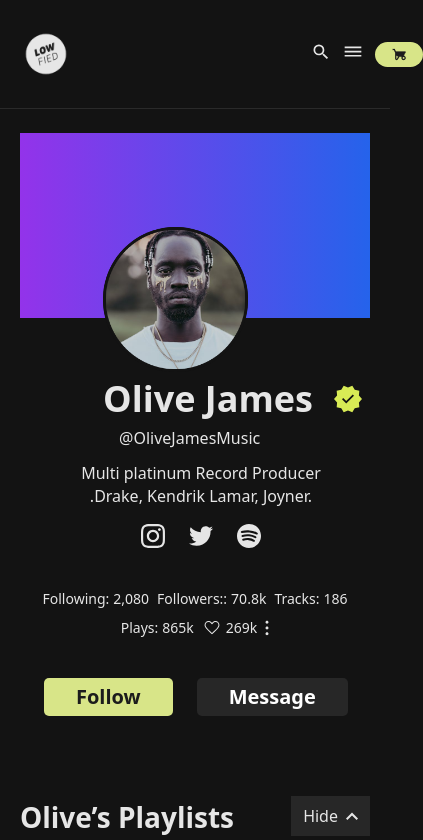
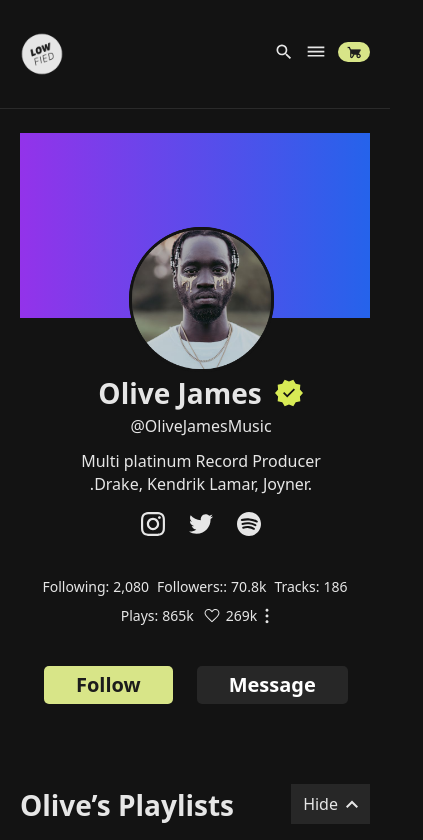
Before and after one commit to nahianhasan161/musicc, a Next.js app: page /artist in a window 390 px wide. Shown: the top 840 px of the page, 423 px wide, since content can reach past the window. Built offline with nearby package versions, Linux system fonts and the light colour scheme.

Commit message:
update responsive

```diff
--- /dev/null
+++ b/src/components/layout/index.js
@@ -0,0 +1,18 @@
+
+import React from 'react'
+
+const LayOut = ({children}) => {
+    return (
+        <div className='flex '>
+            <div className="basis-[30%]">
+
+            </div>
+            <div className="basis-[30%]">
+
+            </div>
+
+        </div>
+    )
+}
+
+export default LayOut
--- a/src/components/navbar/index.js
+++ b/src/components/navbar/index.js
@@ -12,12 +12,12 @@ import { MdDehaze, MdSearch } from "react-icons/md";
 const NavMenu = () => {
   return (
     <div className=" border-b-[1px]  border-border_color   bg-black">
-      <div className=" px-6 container mx-auto">
+      <div className=" px-5 sm:px-0 container mx-auto">
         {/* mobile menu */}
         <div className="  flex items-center py-8 justify-between sm:hidden">
           <div>
 
-            <div className=" w-[44px] h-[44px]">
+            <div className="  w-[44px] h-[44px]">
               <Image src={Logo} height={60} width={60} className="w-full h-full" alt="logo" />
 
             </div>
@@ -29,8 +29,10 @@ const NavMenu = () => {
 
           </div>
           <div>
-            <div className=" text-white_300 flex gap-3 "> <input className="  bg-transparent " /><MdSearch className=" text-[20px]" /> <MdDehaze className=" text-[20px]" />
-              <div className=" w-[48px] flex justify-center  items-center h-[25px] bg-yellow rounded-[23px]">
+            <div className="   text-white_300 flex gap-3 ">
+              <input className=" w-[8.5rem]  bg-transparent " />
+              <MdSearch className=" text-[20px]" /> <MdDehaze className=" text-[20px]" />
+              <div className=" w-[32px]   flex justify-center  items-center h-[20px] sm:h-[25px] bg-yellow rounded-[23px]">
                 <Image src={C1} alt="cart" />
               </div>
             </div>
@@ -41,7 +43,7 @@ const NavMenu = () => {
 
         </div>
         <div className=" hidden  sm:flex py-4 justify-between text-[16px] items-center">
-          {/* mobile menu */}
+
           <div>
 
             <Image src={Logo} height={55} width={55} alt="logo" />
--- a/src/components/typography/index.js
+++ b/src/components/typography/index.js
@@ -6,7 +6,7 @@ const Typography = ({ className, children, variant, ...props }) => {
   return (
     <div
       className={classNames(
-        "  text-zapp-black",
+        "   w-full",
         variant === "h1"
           ? `  text-[1.75rem] lg:text-[2.25rem]   font-bold `
           : variant === "h2"
--- a/src/pages/artist.js
+++ b/src/pages/artist.js
@@ -142,9 +142,12 @@ const Artist = () => {
       <div className=" px-5 container mx-auto w-full pt-6  sm:pt-28 ">
         <div className=" h-[185px]  sm:h-[300px]   w-full pt-[94px]  sm:pt-48  bg-gradient-to-r from-purple-600 to-blue-600">
           <div className="  w-full  ">
-            <div className=" flex flex-col justify-center items-center sm:flex-row  sm:justify-between">
-              <div className=" flex flex-col sm:flex-row sm:gap-10  pl-3">
-                <div className="  bg-black rounded-full ml-[64px] sm:ml-0  h-[145px] w-[145px] sm:h-[250px] sm:w-[250px]">
+            <div className=" flex  items-center justify-center  sm:flex-row  sm:justify-between pl-3">
+              <div className="  flex flex-col sm:flex-row sm:gap-10 ">
+                <div className=" flex justify-center   sm:justify-start">
+
+
+                  <div className="  bg-black rounded-full sm:ml-0  h-[145px] w-[145px] sm:h-[250px] sm:w-[250px]">
                     <Image
                       src={Profile}
                       height={500}
@@ -153,14 +156,18 @@ const Artist = () => {
                       alt=""
                     />
                   </div>
-                <div className="text-white_300  sm:mt-[8rem]  ">
-                  <div className=" flex items-center gap-5">
-                    <Typography variant={"h1"} className="  pl-[4rem] sm:pl-0 font-bold text-[36px]">Olive James</Typography>{" "}
-                    <span>
+                </div>
+                <div className="text-white_300   sm:mt-[8rem]  ">
+                  <div className="flex items-center  justify-center  sm:justify-start sm:flex-none">
+                    <div>
+                      <Typography variant={"h1"} className="  text-center  flex items-center  gap-3  sm:pl-0 font-bold ">Olive James  <span>
                         <VerifiedSvg />
-                    </span>
+                      </span></Typography>
                     </div>
-                  <span className="pl-[5rem] sm:pl-0" >@OliveJamesMusic</span>
+
+
+                  </div>
+                  <div className=" text-center sm:text-left" >@OliveJamesMusic</div>
                   <p className=" pt-3 text-center  sm:text-left text-[1rem] sm:text-[20px] font-light leading-[23px]">
                     Multi platinum Record Producer <br />
                     .Drake, Kendrik Lamar, Joyner.
```
Also changed, not shown: src/components/navbar/sidebar/index.js (added). Lines whose indentation alone changed are shown as unchanged.
